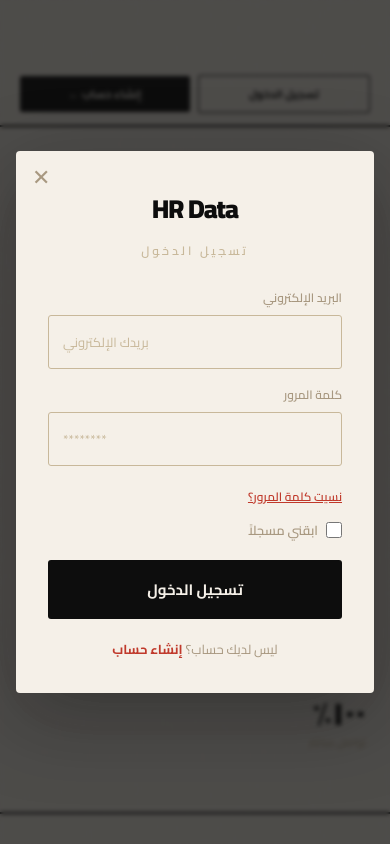
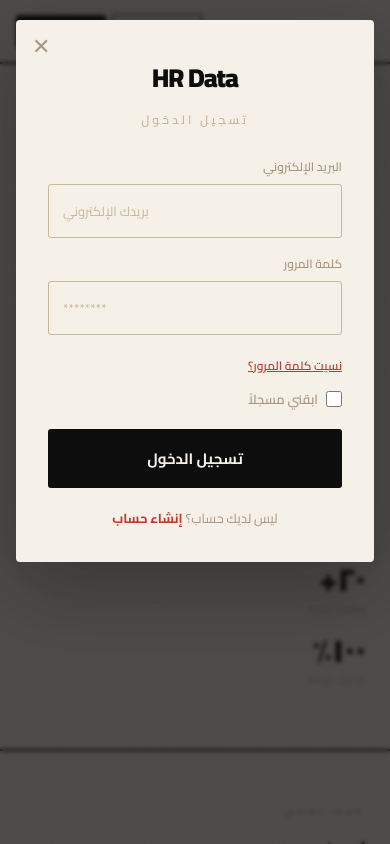
Before and after one commit to ahmedbadry-dev/hrData, a React (Vite) app in the folder client/: page /reset-password in a window 390 px wide. Both pictures are taken after a click on the button "تسجيل الدخول". Shown: the top 844 px of the page. Built offline with nearby package versions, Linux system fonts and the light colour scheme; no server answers.

Commit message:
fix: changes in ui

```diff
--- a/client/src/components/admin/sections/AdminSettingsSection/AdminSettingsSection.module.css
+++ b/client/src/components/admin/sections/AdminSettingsSection/AdminSettingsSection.module.css
@@ -208,8 +208,9 @@
 }
 
 .logo-preview {
-  width: 120px;
-  height: 120px;
+  width: 100%;
+  max-width: 320px;
+  height: 100px;
   border: 2px dashed var(--cream);
   border-radius: 8px;
   display: flex;
--- a/client/src/components/auth/LoginModal/LoginModal.module.css
+++ b/client/src/components/auth/LoginModal/LoginModal.module.css
@@ -8,7 +8,10 @@
   justify-content: center;
   padding: 16px;
   backdrop-filter: blur(2px);
+  -webkit-overflow-scrolling: touch;
 }
+
+
 
 .overlayOpen {
   display: flex;
@@ -21,9 +24,23 @@
   position: relative;
   animation: authPop 0.32s cubic-bezier(0.34, 1.56, 0.64, 1) both;
   max-height: 92vh;
+  max-height: 92dvh;
   overflow-y: auto;
   border-radius: 4px;
   box-shadow: 0 24px 80px rgba(13, 13, 13, 0.35);
+}
+
+@media (max-width: 600px) {
+  .overlay {
+    align-items: flex-start;
+    padding: 20px 16px;
+    overflow-y: hidden;
+  }
+
+  .modal {
+    max-height: 85dvh;
+    margin-bottom: 0;
+  }
 }
 
 @keyframes authPop {
--- a/client/src/components/auth/LoginModal/LoginModal.tsx
+++ b/client/src/components/auth/LoginModal/LoginModal.tsx
@@ -28,7 +28,12 @@ export default function LoginModal({ isOpen, onClose, onRegisterClick }: LoginMo
 
   // Reset state when modal opens/closes
   useEffect(() => {
-    if (!isOpen) return;
+    if (!isOpen) {
+      document.body.style.overflow = 'unset';
+      return;
+    }
+
+    document.body.style.overflow = 'hidden';
     setView('login');
     setEmail('');
     setPassword('');
@@ -37,6 +42,10 @@ export default function LoginModal({ isOpen, onClose, onRegisterClick }: LoginMo
     setServerError(null);
     setForgotServerError(null);
     setRememberMe(false);
+
+    return () => {
+      document.body.style.overflow = 'unset';
+    };
   }, [isOpen]);
 
   const isPending = loginMutation.isPending || forgotMutation.isPending;
--- a/client/src/components/auth/RegisterModal/RegisterModal.module.css
+++ b/client/src/components/auth/RegisterModal/RegisterModal.module.css
@@ -8,7 +8,10 @@
   justify-content: center;
   padding: 16px;
   backdrop-filter: blur(2px);
+  -webkit-overflow-scrolling: touch;
 }
+
+
 
 .overlayOpen {
   display: flex;
@@ -21,9 +24,23 @@
   position: relative;
   animation: authPop 0.32s cubic-bezier(0.34, 1.56, 0.64, 1) both;
   max-height: 92vh;
+  max-height: 92dvh;
   overflow-y: auto;
   border-radius: 4px;
   box-shadow: 0 24px 80px rgba(13, 13, 13, 0.35);
+}
+
+@media (max-width: 600px) {
+  .overlay {
+    align-items: flex-start;
+    padding: 20px 16px;
+    overflow-y: hidden;
+  }
+
+  .modal {
+    max-height: 85dvh;
+    margin-bottom: 0;
+  }
 }
 
 @keyframes authPop {
--- a/client/src/components/auth/RegisterModal/RegisterModal.tsx
+++ b/client/src/components/auth/RegisterModal/RegisterModal.tsx
@@ -24,7 +24,12 @@ export default function RegisterModal({ isOpen, onClose, onLoginClick }: Registe
   const [serverError, setServerError] = useState<string | null>(null);
 
   useEffect(() => {
-    if (!isOpen) return;
+    if (!isOpen) {
+      document.body.style.overflow = 'unset';
+      return;
+    }
+
+    document.body.style.overflow = 'hidden';
     setIsRegistered(false);
     setFirstName('');
     setLastName('');
@@ -34,6 +39,10 @@ export default function RegisterModal({ isOpen, onClose, onLoginClick }: Registe
     setConfirmPassword('');
     setErrors({});
     setServerError(null);
+
+    return () => {
+      document.body.style.overflow = 'unset';
+    };
   }, [isOpen]);
 
   const validate = (): boolean => {
--- a/client/src/components/home/layout/HomeLayout/HomeLayout.module.css
+++ b/client/src/components/home/layout/HomeLayout/HomeLayout.module.css
@@ -23,6 +23,8 @@
   text-decoration: none;
   letter-spacing: -0.5px;
   white-space: nowrap;
+  display: flex;
+  align-items: center;
 }
 
 .nav-logo em {
@@ -34,7 +36,6 @@
   height: 48px;
   width: auto;
   object-fit: contain;
-  padding-top: 12px;
 }
 
 .nav-links {
@@ -97,7 +98,9 @@
   cursor: pointer;
   transition: all 0.2s;
   text-decoration: none;
-  display: inline-block;
+  display: inline-flex;
+  align-items: center;
+  justify-content: center;
   border-radius: 2px;
   white-space: nowrap;
 }
@@ -685,17 +688,21 @@
 
 @media (max-width: 600px) {
   .nav {
-    padding: 12px 20px;
-    justify-content: center;
-    gap: 16px;
+    padding: 0 16px;
+    justify-content: space-between;
+    align-items: center;
+    flex-wrap: nowrap;
+    gap: 12px;
+    height: 64px;
+    min-height: 64px;
   }
 
   .nav-logo {
-    font-size: 20px;
+    font-size: 18px;
   }
 
   .nav-logo-img {
-    height: 36px;
+    height: 32px;
     padding-top: 0;
   }
 
@@ -704,9 +711,9 @@
   }
 
   .nav-links {
-    width: 100%;
-    justify-content: center;
-    gap: 8px;
+    width: auto;
+    justify-content: flex-end;
+    gap: 6px;
   }
 
   .nav-welcome {
@@ -715,11 +722,11 @@
 
   .btn-login-navbar,
   .btn-register {
-    padding: 8px 12px;
-    font-size: 11px;
-    flex: 1;
-    justify-content: center;
+    padding: 7px 12px;
+    font-size: 10px;
+    flex: none;
     text-align: center;
+    white-space: nowrap;
   }
 
   .hero-headline {
--- a/client/src/components/home/sections/HomeFeaturesSection/HomeFeaturesSection.tsx
+++ b/client/src/components/home/sections/HomeFeaturesSection/HomeFeaturesSection.tsx
@@ -29,7 +29,7 @@ export default function HomeFeaturesSection() {
           </div>
           <div className={styles['feature-title']}>حفظ ومتابعة ذكية</div>
           <div className={styles['feature-body']}>
-            احفظ الوظائف التي تهمك وارجع لها في أي وقت. قائمتك الشخصية محفوظة في جهازك ومتاحة
+            احفظ الوظائف التي تهمك وارجع لها في أي وقت. قائمتك الشخصية محفوظة في حسابك ومتاحة
             دائماً.
           </div>
         </div>
@@ -56,7 +56,7 @@ export default function HomeFeaturesSection() {
           </div>
           <div className={styles['feature-title']}>مجاني تماماً</div>
           <div className={styles['feature-body']}>
-            HR Data مجانية للباحثين عن عمل بالكامل — لا اشتراكات، لا رسوم خفية، لا إعلانات. فقط فرصة
+            HR Data مجانية للباحثين عن عمل بالكامل — لا اشتراكات، لا إعلانات. فقط فرصة
             حقيقية.
           </div>
         </div>
--- a/client/src/components/home/sections/HomeFooterSection/HomeFooterSection.tsx
+++ b/client/src/components/home/sections/HomeFooterSection/HomeFooterSection.tsx
@@ -1,11 +1,10 @@
-import { Logo } from '@/components/ui/Logo/Logo';
 import styles from '@/components/home/layout/HomeLayout/HomeLayout.module.css';
 
 export default function HomeFooterSection() {
   return (
     <footer className={styles.footer}>
       <div className={styles['footer-logo']}>
-        <Logo fallback="HR Data" className={styles['footer-logo-img']} />
+        HR Data
       </div>
       <div
         style={{
@@ -16,7 +15,7 @@ export default function HomeFooterSection() {
           style={{
             margin: 0,
             fontSize: '12px',
-            color: '#a89880',
+            color: 'var(--paper)',
             lineHeight: '1.8',
             textAlign: 'right',
           }}
--- a/client/src/components/home/sections/HomeQuoteSection/HomeQuoteSection.tsx
+++ b/client/src/components/home/sections/HomeQuoteSection/HomeQuoteSection.tsx
@@ -6,7 +6,7 @@ export default function HomeQuoteSection() {
       <div className={`${styles['quote-inner']} ${styles.reveal}`}>
         <span className={styles['quote-mark']}>"</span>
         <p className={styles['quote-text']}>
-          السوق السعودي يحتاج منصة تُقرّب الكفاءات من أصحاب العمل — مباشرةً وبدون ضجيج.
+          السوق السعودي يحتاج منصة تُقرّب الكفاءات من أصحاب العمل — مباشرةً وبضغط زر.
         </p>
         <div className={styles['quote-author']}>فريق HR Data · ٢٠٢٦</div>
       </div>
--- a/client/src/pages/user/UserDashboardLayout.tsx
+++ b/client/src/pages/user/UserDashboardLayout.tsx
@@ -1,4 +1,4 @@
-import { useState } from 'react';
+import { useEffect, useState } from 'react';
 import { Outlet, useLocation, useNavigate } from 'react-router-dom';
 import { UserLayout, type UserPageKey } from '@/components/user/layout';
 import { useLogoutMutation } from '@/modules/auth/api/mutations';
@@ -7,6 +7,10 @@ export default function UserDashboardLayout() {
   const navigate = useNavigate();
   const location = useLocation();
   const logoutMutation = useLogoutMutation();
+
+  useEffect(() => {
+    window.scrollTo(0, 0);
+  }, [location.pathname]);
 
   let activePage: UserPageKey = 'home';
   if (location.pathname.includes('/dashboard/jobs')) activePage = 'search';
```
Also changed, not shown: client/src/components/admin/sections/AdminSettingsSection/LogoUploadSection.tsx (+9 -1 lines), 2 other files (tests, documents, lock files or other folders).
